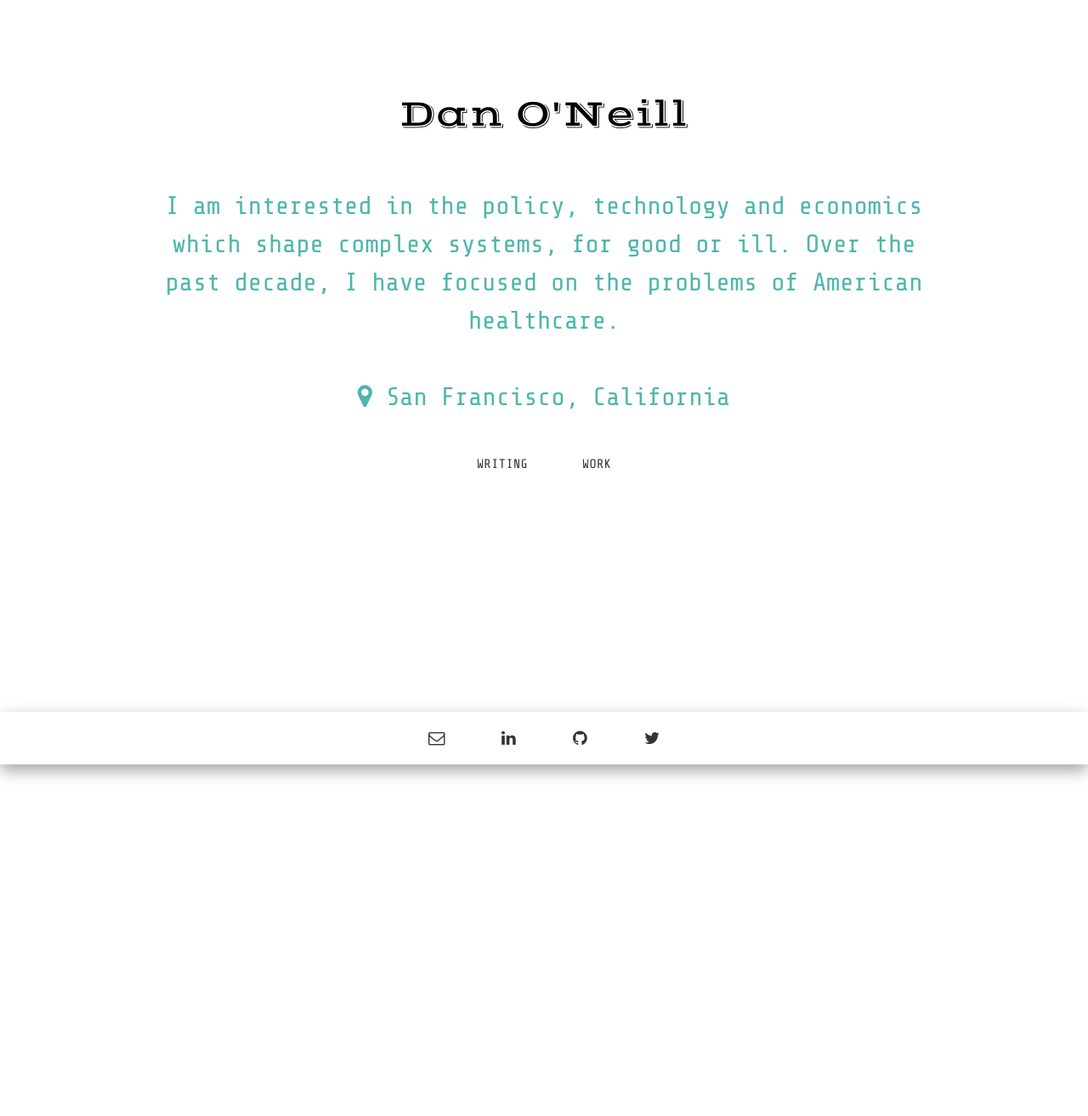
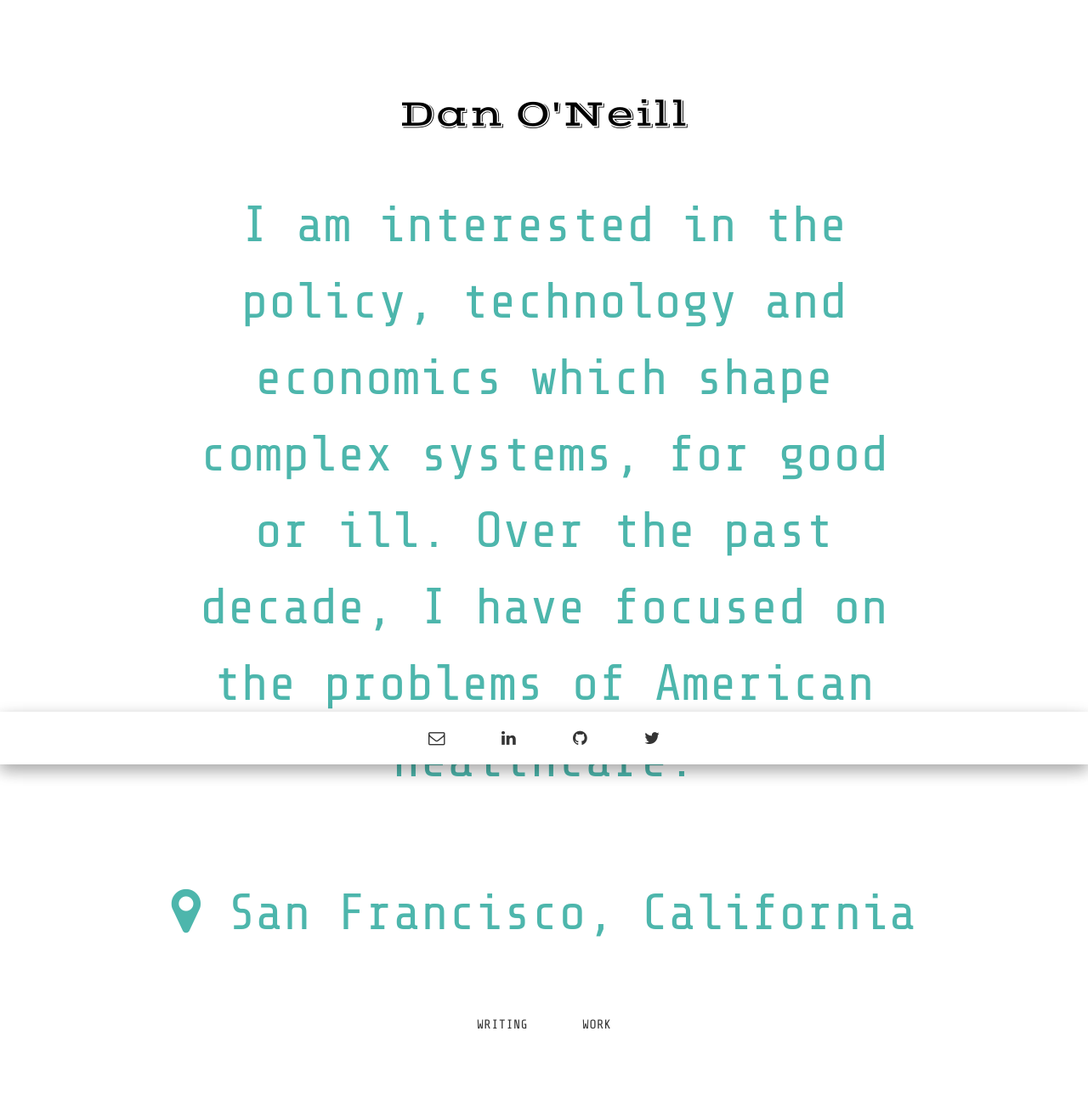
Before and after one commit to danielponeill/danielponeill.github.io, a Jekyll site: the page built from index.html, in a window 1280 px wide. Shown: the whole page at 85% size. Built offline with Jekyll 4.4.1, drawn with Linux system fonts in a browser that asks for light colours; some web fonts are replaced.

Commit message:
Update main.css

```diff
--- a/styles/main.css
+++ b/styles/main.css
@@ -160,7 +160,7 @@ a{
 }
 .my-description{
     font-family: 'Share Tech Mono', monospace;
-    font-size: 30px;
+    font-size: 60px;
     color: #4db6ac;
     margin-top: 50px;
 }
```
